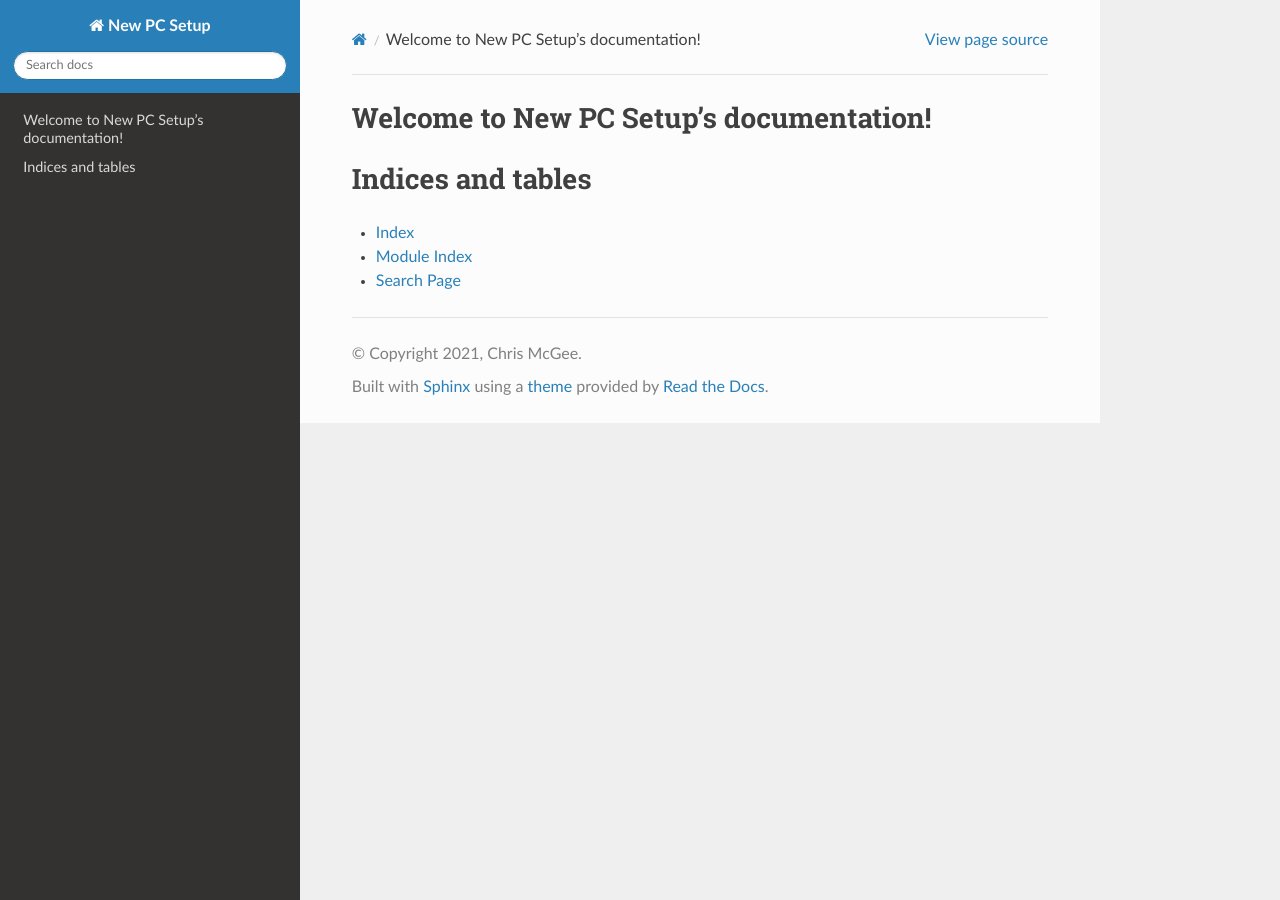
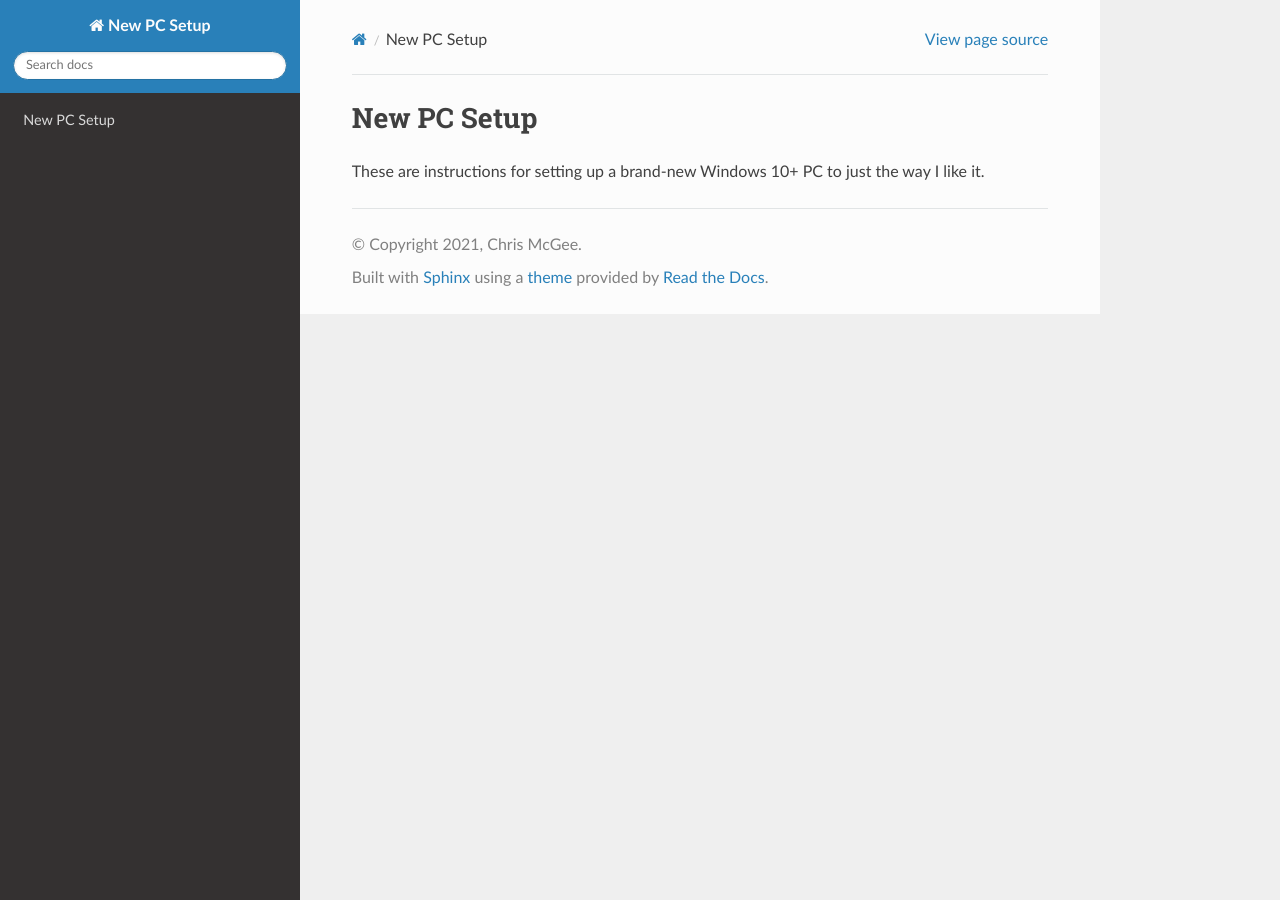
Before and after one commit to SturmB/ansible-dotfiles, a Sphinx documentation site: the page built from docs/index.rst, in a window 1280 px wide. Built offline with Sphinx 7.4.7 and the Read the Docs theme 2.0.0, drawn with Linux system fonts in a browser that asks for light colours; some of the changed lines change nothing that is shown.

Commit message:
📝 Trims the main index and outlines most of rest of docs

```diff
--- a/docs/index.rst
+++ b/docs/index.rst
@@ -3,18 +3,70 @@
    You can adapt this file completely to your liking, but it should at least
    contain the root `toctree` directive.
 
-Welcome to New PC Setup's documentation!
-========================================
+New PC Setup
+============
+
+These are instructions for setting up a brand-new Windows 10+ PC to just the way I like it.
 
 .. toctree::
-   :maxdepth: 2
+   :numbered:
    :caption: Contents:
 
-
-
-Indices and tables
-==================
-
-* :ref:`genindex`
-* :ref:`modindex`
-* :ref:`search`
+..
+   Update Windows (reboot)
+   Update Alienware software (reboot?)
+   Install WSL: https://docs.microsoft.com/en-us/windows/wsl/install-win10
+      Enable WSL
+         Turn on WSL
+         Virtual Machine
+         HyperVisor (reboot)
+      Download the Linux kernel update package: https://wslstorestorage.blob.core.windows.net/wslblob/wsl_update_x64.msi
+      Set WSL 2 as the default version: ``wsl --set-default-version 2``
+      Install Ubuntu from Microsoft Store
+      Install Windows Terminal from Microsoft Store
+         Windows Terminal settings will be updated with dotfiles
+      Set distro to WSL 2 if necessary: ``wsl --set-version <distribution name> <versionNumber>``
+         Can check first with ``wsl -l -v``
+      Handy list of WSL commands: https://docs.microsoft.com/en-us/windows/wsl/wsl-config
+      OPTIONAL: Move WSL to another location
+         Instructions: https://github.com/microsoft/WSL/issues/4699#issuecomment-660104214
+         An example: https://github.com/MicrosoftDocs/WSL/issues/412#issuecomment-575923176
+         How to change default user: https://askubuntu.com/a/966537
+         and: https://docs.microsoft.com/en-us/windows/wsl/wsl-config#change-the-default-user-for-a-distribution
+      OPTIONAL: If WSL is already in another location and needs to be 're-registered', instructions can be found here: https://github.com/microsoft/WSL/issues/4762#issuecomment-578545574
+   Change File Explorer's View Mode to not hide extensions and show ?
+   Install Chrome
+      Sign in to Google account
+   Install VS Code: https://code.visualstudio.com/
+   Install Microsft Store software
+      Yubico Authenticator
+      EarTrumpet
+      foobar2000
+      Evernote
+      Evernote Web Clipper
+      Tweeten
+      Ditto Clipboard
+      Slack
+      Optional
+         Ring - Always Home
+         QuickLook
+         iConvert Icons
+   Install other software
+      Dropbox: https://www.dropbox.com/downloading
+      TextExpander: https://textexpander.com/download
+      Discord: https://discord.com/
+      Everything: https://www.voidtools.com/
+         * Check for updates on startup
+         * Install folder context menus
+      7-Zip: https://www.7-zip.org/
+         Run as admin->Tools->Options->System->Associate 7-Zip with: first + button (for current user only)
+      Steam
+      GOG Galaxy
+      Keypirinha
+      JetBrains Toolbox
+      Dexpot
+      1Password
+      PicPick
+      ShareX
+   Installing stuff for WSL and Windows Terminal
+      Powerline fonts
```
